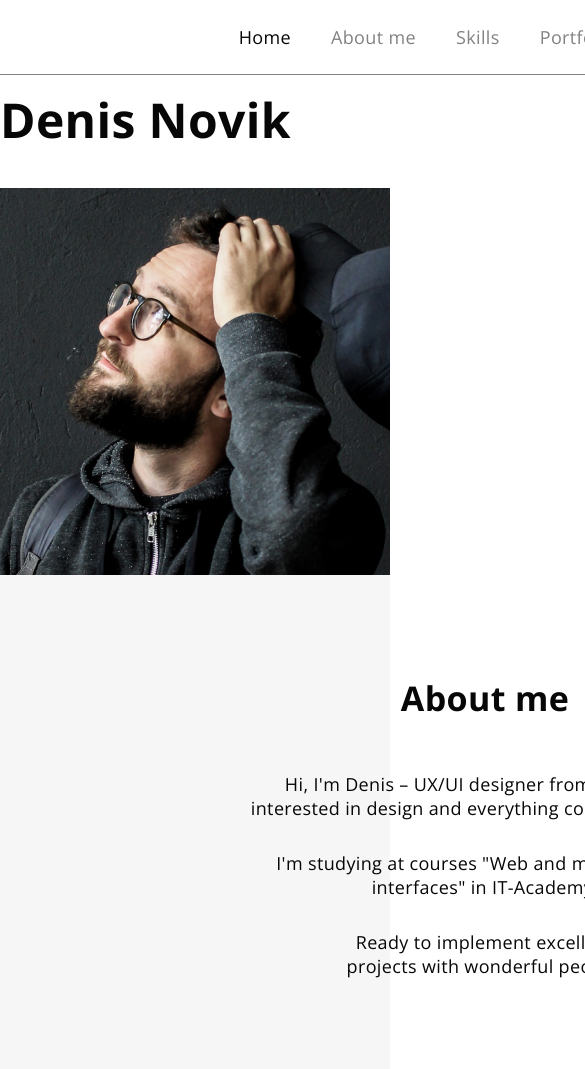
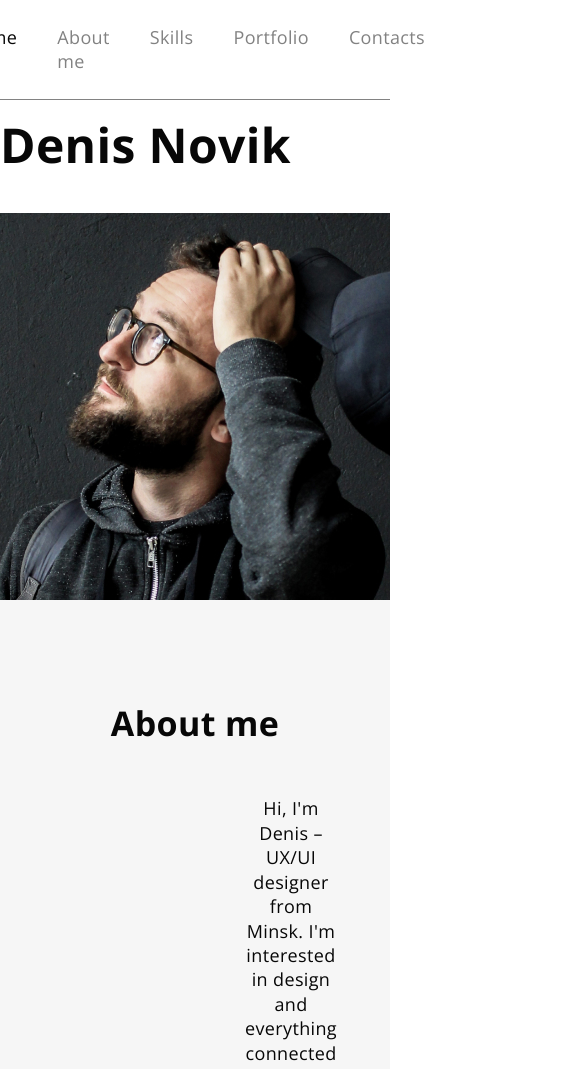
Before and after one commit to TalyaKasyanova/dz-5, a plain HTML site: page index.html in a window 390 px wide. Shown: the top 1069 px of the page, 585 px wide, since content can reach past the window. Drawn offline with nearby package versions, Linux system fonts and the light colour scheme.

Commit message:
add dz-7

```diff
--- a/index.html
+++ b/index.html
@@ -6,11 +6,7 @@
     <meta http-equiv="X-UA-Compatible" content="IE=edge">
     <meta name="viewport" content="width=device-width, initial-scale=1.0">
     <title>Portfolio</title>
-    <link rel="stylesheet" href="https://cdnjs.cloudflare.com/ajax/libs/normalize/8.0.1/normalize.css"
-        integrity="sha512-oHDEc8Xed4hiW6CxD7qjbnI+B07vDdX7hEPTvn9pSZO1bcRqHp8mj9pyr+8RVC2GmtEfI2Bi9Ke9Ass0as+zpg=="
-        crossorigin="anonymous" referrerpolicy="no-referrer" />
-    <link rel="preconnect" href="https://fonts.googleapis.com">
-    <link rel="preconnect" href="https://fonts.gstatic.com" crossorigin>
+    <link rel="stylesheet" href="./styles/reset.css">
     <link href="https://fonts.googleapis.com/css2?family=Open+Sans:wght@400;700&display=swap" rel="stylesheet">
     <link rel="stylesheet" href="./styles/style.css">
 </head>
@@ -45,17 +41,19 @@
                 <h1 class="main-title">Denis Novik</h1>
             </div>
         </section>
-        <section class="about-us">
+        <section class="about-me">
             <div class="container">
-                <h2 class="about-us-title">About me</h2>
-                <p>Hi, I'm Denis – UX/UI designer from Minsk. I'm interested in
+                <h2 class="about-me-title">About me</h2>
+
+                <p class="about-me-text">Hi, I'm Denis – UX/UI designer from Minsk. I'm interested in
                     design and everything connected with it.
                 </p>
-                <p class="about-us-text">I'm studying at courses "Web and mobile design interfaces" in IT-Academy.
+                <p class="about-me-text">I'm studying at courses "Web and mobile design interfaces" in IT-Academy.
                 </p>
-                <p class="about-us-last-text">Ready to implement excellent projects
+                <p class="about-me-text">Ready to implement excellent projects
                     with wonderful people.
                 </p>
+
             </div>
         </section>
         <section class="skills">
--- /dev/null
+++ b/styles/reset.css
@@ -0,0 +1,135 @@
+/* http://meyerweb.com/eric/tools/css/reset/
+   v2.0 | 20110126
+   License: none (public domain)
+*/
+
+html,
+body,
+div,
+span,
+applet,
+object,
+iframe,
+h1,
+h2,
+h3,
+h4,
+h5,
+h6,
+p,
+blockquote,
+pre,
+a,
+abbr,
+acronym,
+address,
+big,
+cite,
+code,
+del,
+dfn,
+em,
+img,
+ins,
+kbd,
+q,
+s,
+samp,
+small,
+strike,
+strong,
+sub,
+sup,
+tt,
+var,
+b,
+u,
+i,
+center,
+dl,
+dt,
+dd,
+ol,
+ul,
+li,
+fieldset,
+form,
+label,
+legend,
+table,
+caption,
+tbody,
+tfoot,
+thead,
+tr,
+th,
+td,
+article,
+aside,
+canvas,
+details,
+embed,
+figure,
+figcaption,
+footer,
+header,
+hgroup,
+menu,
+nav,
+output,
+ruby,
+section,
+summary,
+time,
+mark,
+audio,
+video {
+    margin: 0;
+    padding: 0;
+    border: 0;
+    font-size: 100%;
+    font: inherit;
+    vertical-align: baseline;
+}
+
+/* HTML5 display-role reset for older browsers */
+article,
+aside,
+details,
+figcaption,
+figure,
+footer,
+header,
+hgroup,
+menu,
+nav,
+section {
+    display: block;
+}
+
+body {
+    line-height: 1;
+}
+
+ol,
+ul {
+    list-style: none;
+}
+
+blockquote,
+q {
+    quotes: none;
+}
+
+blockquote:before,
+blockquote:after,
+q:before,
+q:after {
+    content: '';
+    content: none;
+}
+
+table {
+    border-collapse: collapse;
+    border-spacing: 0;
+}
--- a/styles/style.css
+++ b/styles/style.css
@@ -18,6 +18,7 @@
 body {
     font-family: var(--main-font-family);
     font-size: 18px;
+    font-weight: 400;
     letter-spacing: 0.02em;
     line-height: 1.36;
 
@@ -25,28 +26,16 @@ body {
     background-color: var(--main-background-color);
 }
 
-h1,
-h2,
-h3,
-h4,
-h5,
-h6,
-p,
-ul {
-    padding: 0;
-    margin: 0;
-}
 
 img {
     display: block;
-    max-width: 100%;
-    height: auto;
+    width: 100%;
 }
 
 .container {
-    margin-left: auto;
-    margin-right: auto;
-    width: 970px;
+    max-width: 970px;
+    width: 100%;
+    margin: 0 auto;
 }
 
 .link {
@@ -98,7 +87,8 @@ img {
 .main-title {
     font-size: 48px;
     padding-top: 12px;
-    padding-bottom: 50px;
+    margin-bottom: 35px;
+    font-weight: 700;
 }
 
 .hero {
@@ -109,28 +99,34 @@ img {
 
 /*   about-us   */
 
-.about-us {
+.about-me {
     background-color: var(--second-background-color);
+}
+
+.about-me .container {
     text-align: center;
 }
 
-.about-us .container {
-    padding: 100px 245px;
+.about-me-title {
+    display: inline-block;
+    font-size: 34px;
+    font-weight: 700;
+    margin-bottom: 50px;
+    margin-top: 100px;
 }
 
-.about-us-title {
-    font-size: 34px;
-    margin-bottom: 50px;
+.about-me-text {
+    display: inline-block;
+    margin-right: 245px;
+    margin-left: 245px;
 }
 
-.about-us-text {
-    margin-top: 30px;
+.container .about-me-text:not(:last-child) {
     margin-bottom: 30px;
 }
 
-.about-us-last-text {
-    margin-left: 80px;
-    margin-right: 80px;
+.container .about-me-text:last-child {
+    margin-bottom: 100px;
 }
 
 /*   skills   */
@@ -139,6 +135,7 @@ img {
     padding-top: 100px;
     text-align: center;
     font-size: 34px;
+    font-weight: 700;
 }
 
 .skills-text {
@@ -197,6 +194,7 @@ img {
 .portfolio-link {
     text-align: center;
     margin: 40px 385px 0px 385px;
+    text-decoration-line: underline;
 }
 
 .portfolio-img {
@@ -218,6 +216,8 @@ img {
     background-color: var(--main-font-color);
     cursor: pointer;
     font-family: inherit;
+    font-weight: 700;
+    font-size: 18px;
     color: var(--main-background-color);
     border-radius: 22px;
     padding: 10px 16px;
@@ -234,7 +234,7 @@ img {
     justify-content: center;
 
     margin-top: 30px;
-    margin-bottom: 50px;
+    margin-bottom: 60px;
 }
 
 .social-list .social-item:not(:last-child) {
@@ -242,8 +242,10 @@ img {
 }
 
 .footer-last-text {
+    font-size: 14px;
     text-align: center;
     color: var(--second-font-color);
 
     padding-bottom: 100px;
+
 }
```
